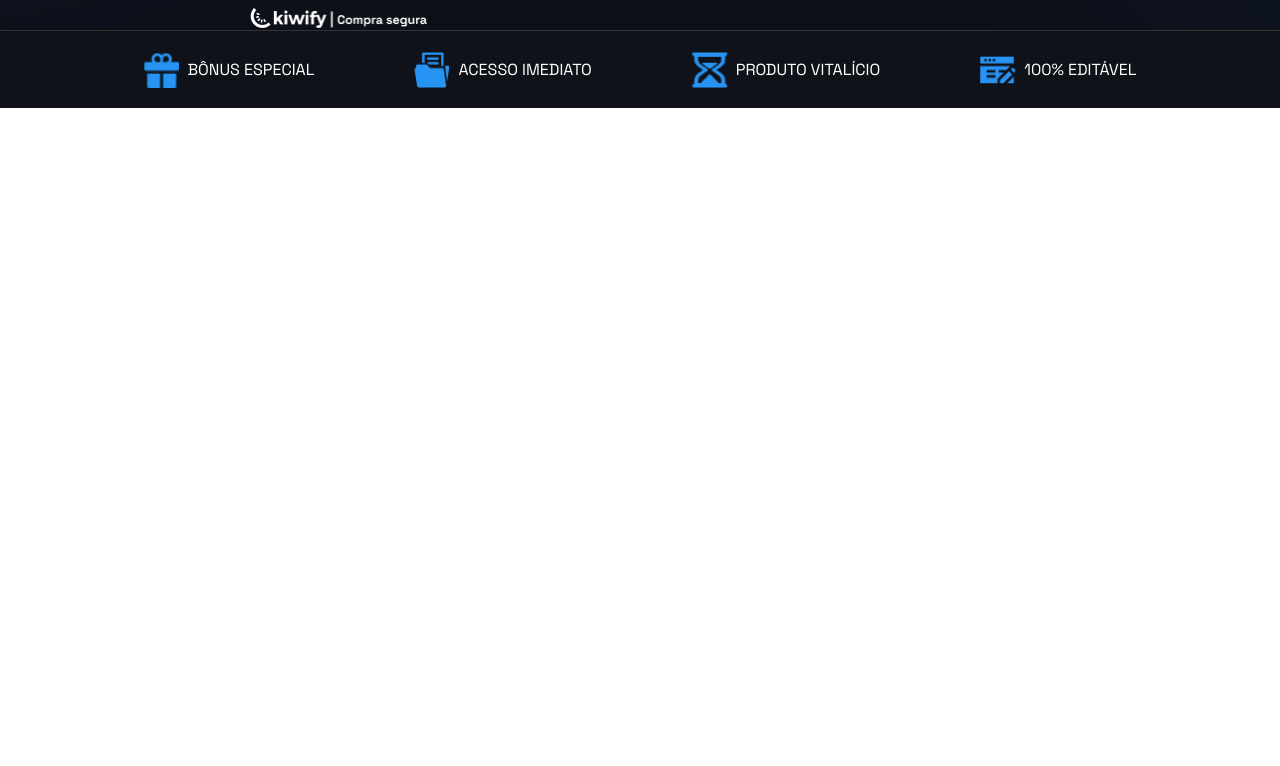
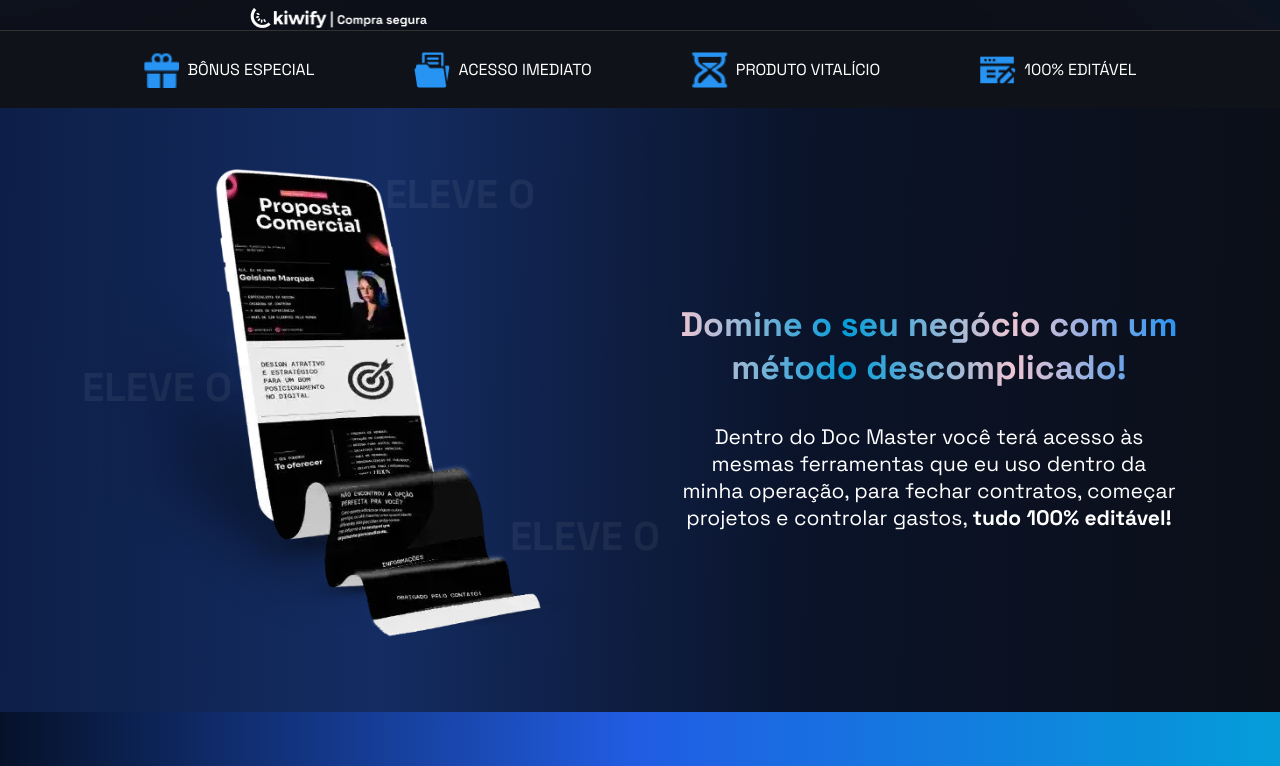
Before and after one commit to Fernando79691/minha_pagina_de_vendas, a React (Vite) app: page / in a window 1280 px wide. Shown: the part 550-1316 px from the top of the page. Before the commit the page ends 800 px from the top, so only its background shows below. Built offline with nearby package versions, Linux system fonts and the light colour scheme.

Commit message:
VEN-003 Criar Sessao de Chamada da pagina de vendas conforme o figma

```diff
--- /dev/null
+++ b/src/components/SessaoDois/index.jsx
@@ -0,0 +1,113 @@
+import React from 'react'
+import styled from 'styled-components'
+import celular from '../../../public/assets/img/celular.webp'
+
+const SessaoDoisContainer = styled.section`
+  background: linear-gradient(90.95deg, #0D1F47 0%, #142C62 30%, #0A1329 63%, #0C0F18 100%);
+  width: 100%;
+  height: 604px;
+  display: flex;
+  justify-content: center;
+`;
+
+const Conteudo = styled.div`
+  display: flex;
+  justify-content: center;
+  align-items: center;
+
+  .imagem-container {
+    position: relative;
+    width: 478px;
+    height: 483px;
+    margin-right: 100px;
+
+    img {
+      width: 100%;
+      height: 100%;
+    }
+
+    span {
+      position: absolute;
+      font-size: 40px;
+      font-weight: bold;
+      color: rgba(255, 255, 255, 0.06);
+      text-transform: uppercase;
+      white-space: nowrap;
+    }
+
+    .eleve-top {
+      top: 40%;
+      left: -20px;
+    }
+
+    .eleve-middle {
+      top: 0%;
+      right: 45px;
+    }
+
+    .eleve-bottom {
+      bottom: 90px;
+      right: -80px;
+    }
+  }
+
+  .textos {
+    width: 498px;
+    text-align: center;
+
+    h3 {
+      font-size: 34px;
+      font-weight: 700;
+      background: linear-gradient(87.52deg, #EFC6D3 0%, #049DD9 33.33%, #EFC6D3 66.67%, #2793F2 100%);
+      -webkit-background-clip: text;
+      background-clip: text;
+      color: transparent;
+    }
+
+    p {
+      font-size: 21px;
+      font-weight: 400;
+      color: #ffffff;
+
+      strong {
+        font-weight: 700;
+      }
+    }
+  }
+`;
+
+const SessaoDoisRodape = styled.div`
+  background: linear-gradient(270deg, #049DD9 0%, #215DE4 50%, #061129 100%);
+  width: 100%;
+  height: 54px;
+`;
+
+export default function SessaoDois() {
+    return (
+        <>
+            <SessaoDoisContainer>
+                <Conteudo>
+                    <div className="imagem-container">
+                        <img src={celular} alt="imagem de celular proposta comercial" />
+                        <span className="eleve-top">ELEVE O</span>
+                        <span className="eleve-middle">ELEVE O</span>
+                        <span className="eleve-bottom">ELEVE O</span>
+                    </div>
+
+                    <div className='textos'>
+                        <h3>
+                            Domine o seu negócio com um <br />método descomplicado!
+                        </h3>
+                        <p>
+                            Dentro do Doc Master você terá acesso às <br />
+                            mesmas ferramentas que eu uso dentro da <br />
+                            minha operação, para fechar contratos, começar <br />
+                            projetos e controlar gastos, <strong>tudo 100% editável!</strong>
+                        </p>
+                    </div>
+                </Conteudo>
+            </SessaoDoisContainer>
+            <SessaoDoisRodape />
+        </>
+    )
+}
--- a/src/pages/Home/index.jsx
+++ b/src/pages/Home/index.jsx
@@ -1,12 +1,14 @@
 import React from 'react'
 import Cabecalho from '../../components/Cabecalho'
 import Banner from '../../components/Banner'
+import SessaoDois from '../../components/SessaoDois'
 
 export default function Home() {
     return (
         <div>
             <Cabecalho />
             <Banner />
+            <SessaoDois />
         </div>
     )
 }
```
Also changed, not shown: public/assets/img/celular.webp (added).
